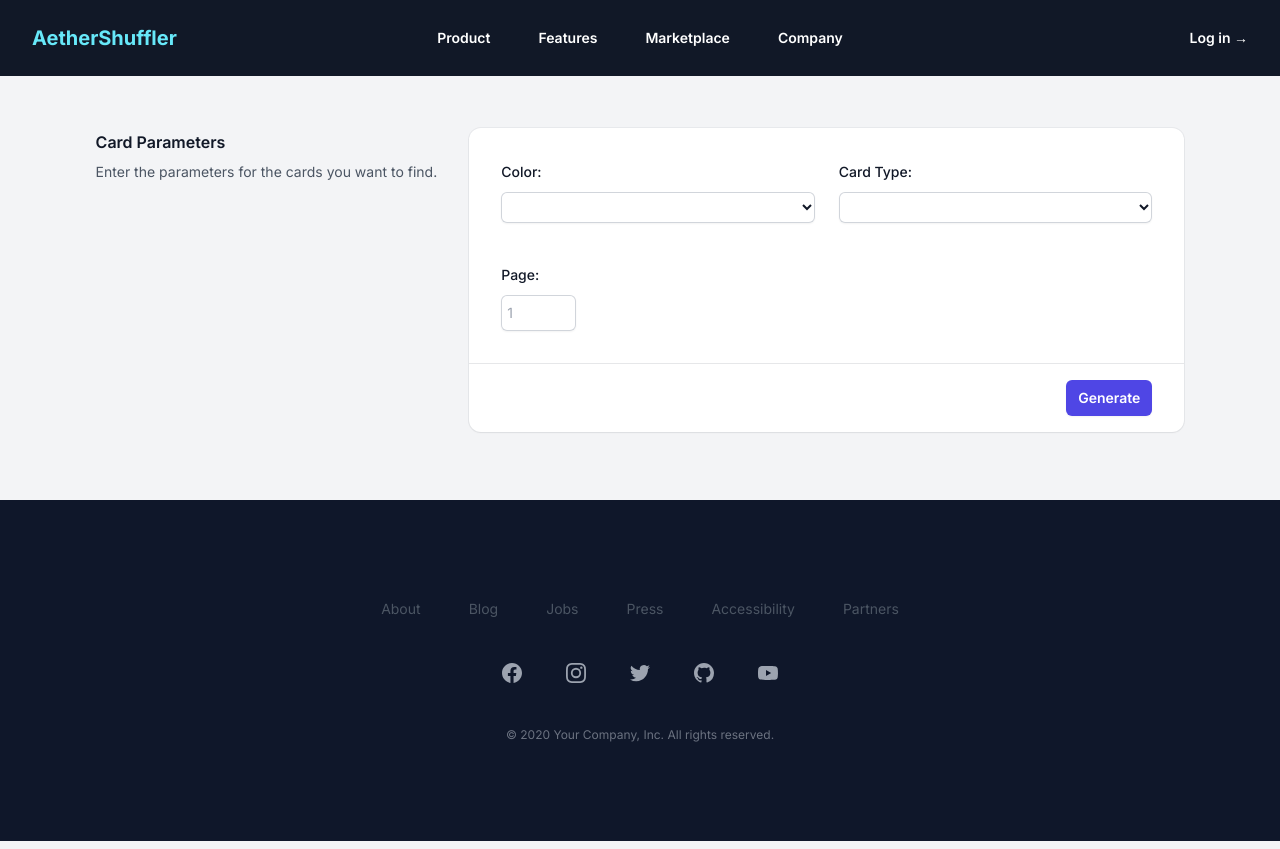
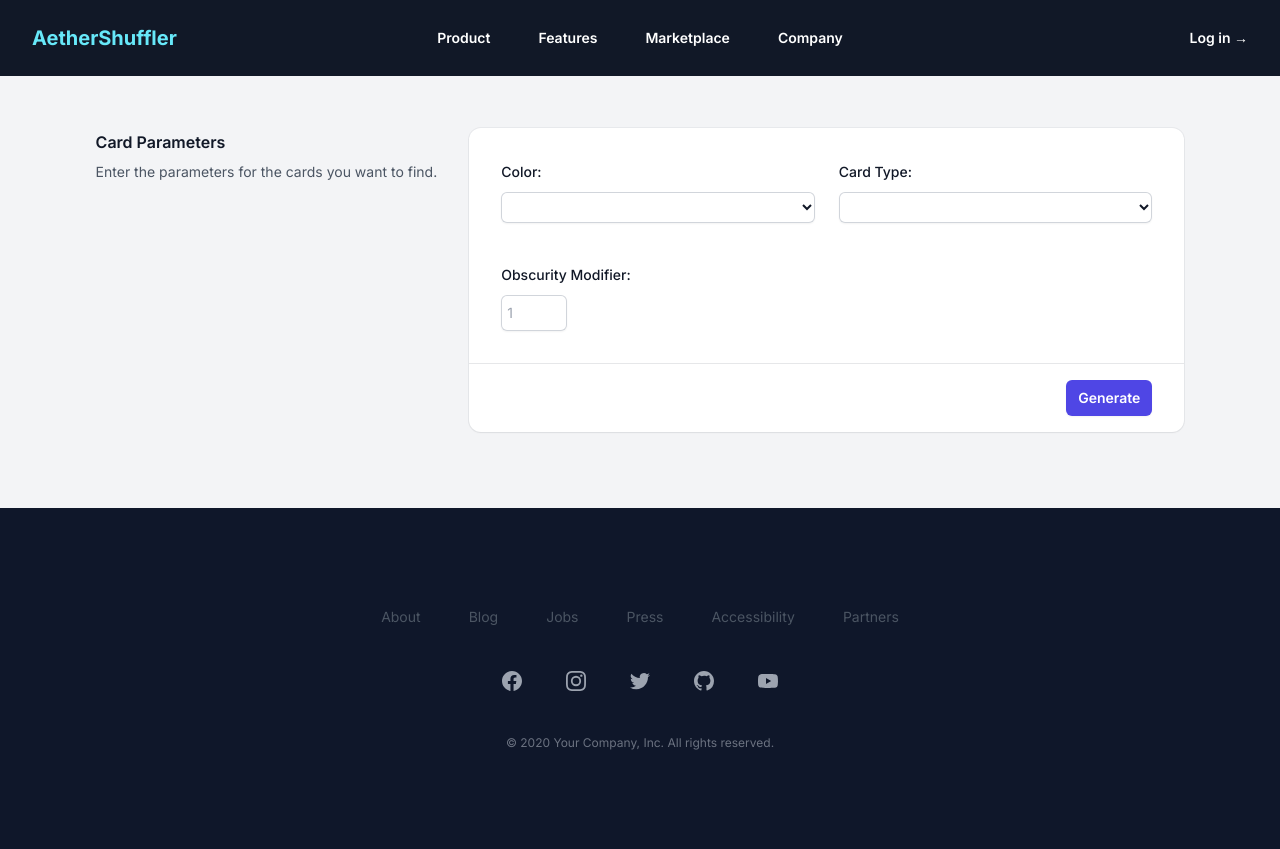
Before and after one commit to wjeffreys96/aether-shuffler, a Next.js app: page / in a window 1280 px wide. Built offline with nearby package versions, Linux system fonts and the light colour scheme.

Commit message:
images being sourced correctly

```diff
--- a/src/app/components/CardForm.js
+++ b/src/app/components/CardForm.js
@@ -106,8 +106,9 @@ export default function CardForm({ onFormSubmit }) {
 
     const sendForm = async () => {
       const data = await GetData(info);
-      const reducedArray = data.slice(0, 10);
-      onFormSubmit(reducedArray);
+      console.log("data", data);
+      onFormSubmit(data);
+
     };
 
     if (formIsValid) {
@@ -192,13 +193,13 @@ export default function CardForm({ onFormSubmit }) {
                   htmlFor="page"
                   className="block text-sm font-medium leading-6 text-gray-900"
                 >
-                  Page:
+                  Obscurity Modifier:
                 </label>
                 <div className="mt-2">
                   <input
                     type="number"
                     min="1"
-                    max="10"
+                    max="5"
                     placeholder="1"
                     onChange={handlePageChange}
                     ref={pageRef}
--- a/src/app/components/CardLayout.js
+++ b/src/app/components/CardLayout.js
@@ -1,12 +1,11 @@
-export default function CardLayout({name, text }) {
+export default function CardLayout({ name, id, img_uri }) {
   return (
-    <div>
-      <li key={name}>
-        <h3 className="font-bold">{name}</h3>
-        <p>{text}</p>
+    <>
+      <div key={id}>
+        <img height="75%" width="75%" src={img_uri} alt={name} />
         <br />
         <hr />
-      </li>
-    </div>
+      </div>
+    </>
   );
 }
--- a/src/app/components/CardList.js
+++ b/src/app/components/CardList.js
@@ -1,21 +1,14 @@
 import CardLayout from "./CardLayout";
 
-export default function CardList({ cardArray }) {
+export default function CardList({ image_uris }) {
+  console.log("CardList", image_uris);
   return (
     <div className="flex flex-col w-full h-full m-5">
-      <div className="flex justify-center ">
-        <div className="w-1/2 h-auto px-3">
-          <ul className="m-2 flex">
-            {cardArray.map((card) => (
-              <div>
-                <CardLayout
-                  name={card.name}
-                  key={card.name}
-                  text={card.oracle_text}
-                />
-              </div>
-            ))}
-          </ul>
+      <div className="">
+        <div className="h-auto flex flex-wrap justify-center px-3">
+          {image_uris.map((card) => {
+            return <CardLayout key={Math.random()} img_uri={card} />;
+          })}
         </div>
       </div>
     </div>
--- a/src/app/components/GetData.js
+++ b/src/app/components/GetData.js
@@ -4,10 +4,13 @@ export default async function GetData({
   page: page,
 }) {
   const params = new URLSearchParams({
-    q: `f:commander id:${colorId} ${colorId != "Colorless" ? "-c:c" : ""} t:${cardType} order:edhrec dir:asc`,
+    q: `f:commander id:${colorId} ${
+      colorId != "Colorless" ? "-c:c" : ""
+    } t:${cardType} order:edhrec dir:asc`,
     page: `${page}`,
   });
   const url = `https://api.scryfall.com/cards/search?${params}`;
+  let uris = [];
 
   async function fetcher(url) {
     const res = await fetch(url);
@@ -16,5 +19,17 @@ export default async function GetData({
   }
   const cards = await fetcher(url);
 
-  return cards.data;
+  const cardArray = cards.data.slice(0, 30);
+
+console.log("Card Array", cardArray)
+
+  cardArray.forEach((card) => {
+    if (card.image_uris) {
+      uris.push(card.image_uris.normal);
+    } else {
+      uris.push(card.card_faces[0].image_uris.normal);
+    }
+  });
+  console.log("uris", uris)
+  return {cardArray, uris};
 }
--- a/src/app/page.js
+++ b/src/app/page.js
@@ -5,22 +5,24 @@ import CardList from "./components/CardList";
 
 export default function Home() {
   const [cardArray, setCardArray] = useState([]);
-  const reducedCards = cardArray.slice(0, 10);
+  const [image_uris, setImg_uris] = useState([]);
 
-  const handleCardSubmit = (cardArray) => {
-    console.log(cardArray);
-    setCardArray(cardArray);
+  const onFormSubmit = (cardArray) => {
+    console.log("CardArray Page",cardArray.cardArray)
+    console.log("Uris Page", cardArray.uris)
+    setCardArray(cardArray.CardArray);
+    setImg_uris(cardArray.uris)
   };
 
   return (
     <main className="w-full">
+      <div className="flex content-center justify-center p-3">
+        <CardForm onFormSubmit={onFormSubmit} />
+      </div>
 
       <div className="flex content-center justify-center p-3">
-        <CardForm onFormSubmit={handleCardSubmit} />
+        <CardList image_uris={image_uris} cardArray={cardArray} />
       </div>
-
-      <CardList cardArray={reducedCards} />
-
     </main>
   );
 }
```
